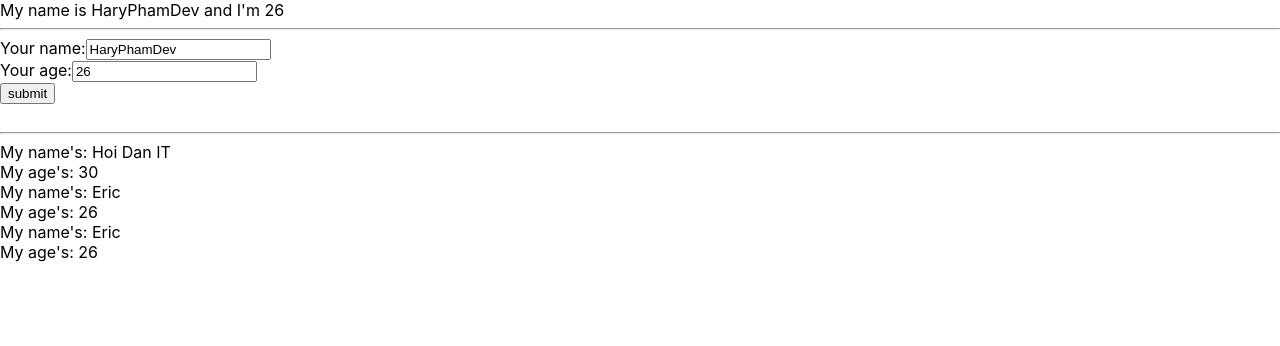
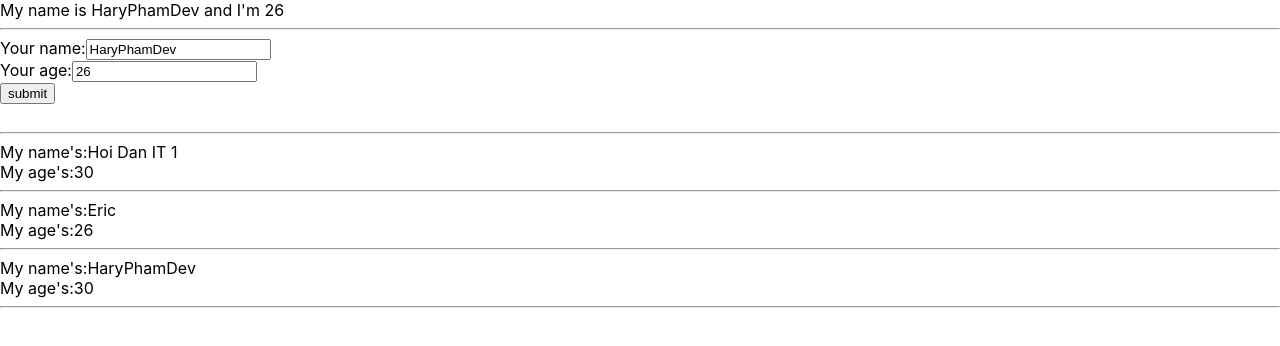
Before and after one commit to PHUC-A2/khoa-hoc-react-test-demo-01, a React (Create React App) app: page / in a window 1280 px wide. Shown: the top 346 px of the page. Built offline with nearby package versions, Linux system fonts and the light colour scheme.

Commit message:
#24 Hiện thị danh sách ArrayObject với state và map

```diff
--- a/src/components/DisplayInfo.js
+++ b/src/components/DisplayInfo.js
@@ -4,15 +4,36 @@ class DisplayInfo extends React.Component {
     render() {
         // console.log(this.props);
         // distructuring
-        const {age,name} = this.props;
+        // const { age, name } = this.props;
+        const { listUser } = this.props;
+        console.log(listUser)
 
         return (
             // props => viết tắt từ properties
             // props truyền data từ cha sang con còn
             // event truyền từ con sang cha
             <div>
+                {/* bên trong map là 1 function */}
+                {listUser.map((user) => {
+                    return (
+                        <div key={user.id}>
+                            <div>My name's:{user.name}</div>
+                            <div>My age's:{user.age}</div>
+                            <hr />
+                        </div>
+                    );
+                })}
+
+
+                {/*
                 <div>My name's: {name}</div>
                 <div>My age's: {age}</div>
+                <hr />
+                <div>My name's: {name}</div>
+                <div>My age's: {age}</div>
+                <hr/>
+                <div>My name's: {name}</div>
+                <div>My age's: {age}</div> */}
             </div>
         );
     };
--- a/src/components/MyComponent.js
+++ b/src/components/MyComponent.js
@@ -6,18 +6,30 @@ import DisplayInfo from "./DisplayInfo";
 // class component
 
 class MyComponent extends React.Component {
+
+    // tạo state để lưu được nhiều USER xuống props
+    state = {
+        listUser: [
+            { id: 1, name: "Hoi Dan IT 1", age: "30" },
+            { id: 2, name: "Eric", age: "26" },
+            { id: 3, name: "HaryPhamDev", age: "30" },
+        ]
+    }
+
     // jsx
     render() {
 
-        const myInfo = ['ab','c','d']
+        const myInfo = ['ab', 'c', 'd']
         return (
             <div>
                 <UserInfo />
-                <DisplayInfo name="Hoi Dan IT" age="30" />
-                <DisplayInfo name="Eric" age="26" />
+                {/* <DisplayInfo name="Hoi Dan IT" age="30" />
+                <DisplayInfo name="Eric" age="26" /> */}
 
                 {/* Ví dụ muốn truyền vào các kiểu dữ liệu ngoài String */}
-                <DisplayInfo name="Eric" age={26} myInfo={myInfo} />
+                <DisplayInfo
+                    listUser={this.state.listUser}
+                />
             </div>
         );
     }
```
Also changed, not shown: src/components/UserInfo.js (+5 -5 lines).
